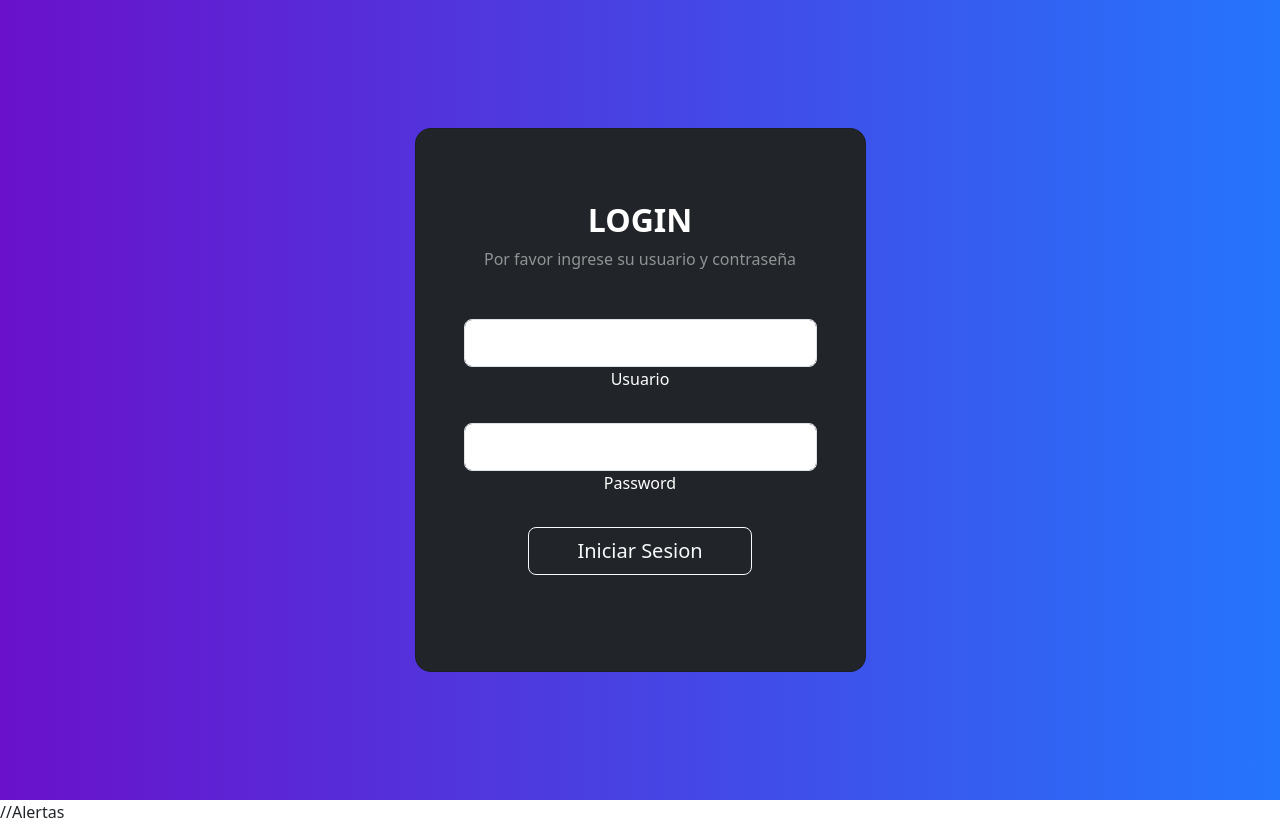
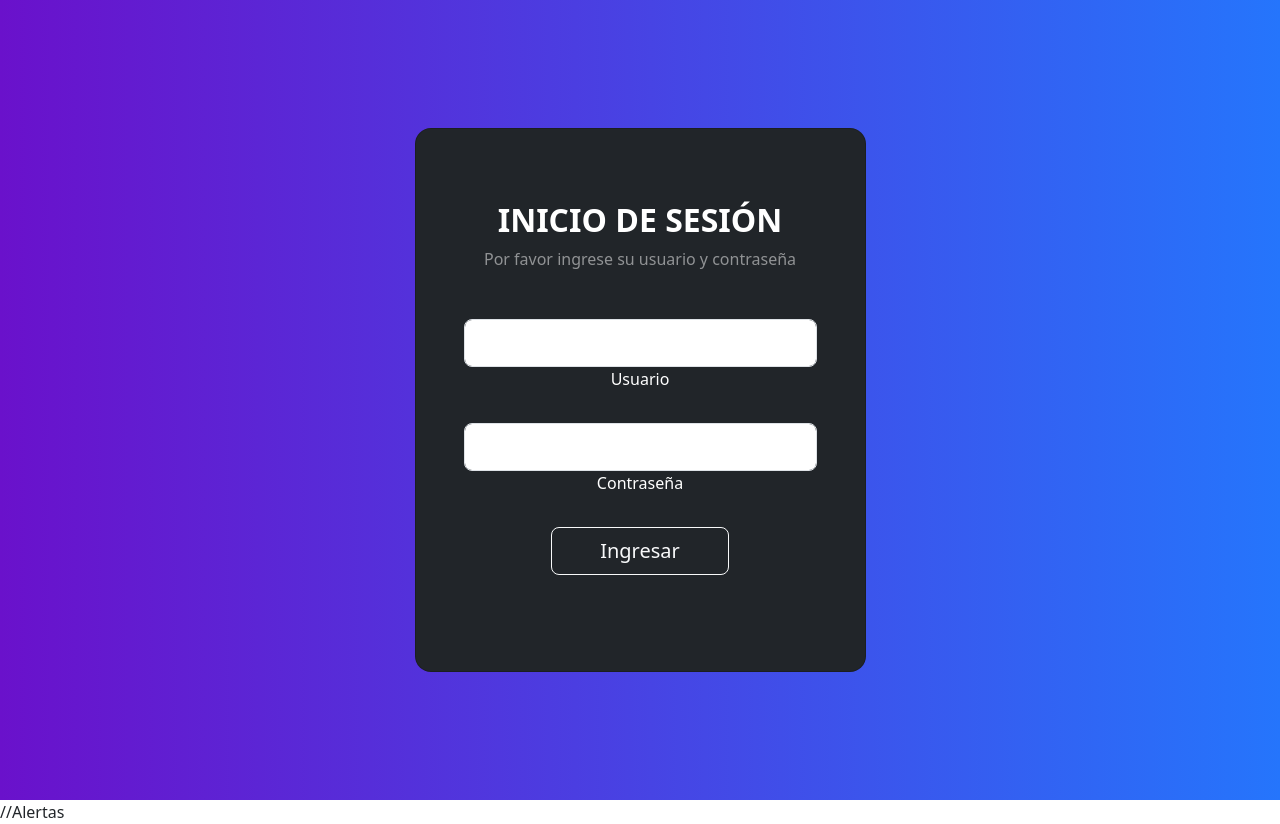
Before and after one commit to solorzanob90/sportia, a Flask app: page /login in a window 1280 px wide. Run offline with Flask 3, Linux system fonts and the light colour scheme.

Commit message:
revisión y  correcciones ortograficas

```diff
--- a/template/public/login.html
+++ b/template/public/login.html
@@ -1,9 +1,11 @@
 <!DOCTYPE html>
 <html lang="es">
+
 <head>
     <meta charset="UTF-8">
     <meta name="viewport" content="width=device-width, initial-scale=1.0">
-    <link href="https://cdn.jsdelivr.net/npm/bootstrap@5.3.2/dist/css/bootstrap.min.css" rel="stylesheet" integrity="sha384-T3c6CoIi6uLrA9TneNEoa7RxnatzjcDSCmG1MXxSR1GAsXEV/Dwwykc2MPK8M2HN" crossorigin="anonymous">
+    <link href="https://cdn.jsdelivr.net/npm/bootstrap@5.3.2/dist/css/bootstrap.min.css" rel="stylesheet"
+        integrity="sha384-T3c6CoIi6uLrA9TneNEoa7RxnatzjcDSCmG1MXxSR1GAsXEV/Dwwykc2MPK8M2HN" crossorigin="anonymous">
     <title>Acceso</title>
 
     <style>
@@ -32,19 +34,22 @@
 
                             <div class="mb-md-5 mt-md-4 pb-0">
 
-                                <h2 class="fw-bold mb-2 text-uppercase">Login</h2>
+                                <h2 class="fw-bold mb-2 text-uppercase">Inicio de Sesión</h2>
                                 <p class="text-white-50 mb-5">Por favor ingrese su usuario y contraseña</p>
 
                                 <form action="{{ url_for('verificarusuario') }}" method="POST">
                                     <div class="form-outline form-white mb-4">
-                                            <input type="text"  name="username" required class="form-control form-control-lg">
+                                        <input type="text" name="username" required
+                                            class="form-control form-control-lg">
                                         <label class="form-label">Usuario</label>
                                     </div>
                                     <div class="form-outline form-white mb-4">
-                                                <input type="password" name="password" required class="form-control form-control-lg">
-                                                <label class="form-label">Password</label>
+                                        <input type="password" name="password" required
+                                            class="form-control form-control-lg">
+                                        <label class="form-label">Contraseña</label>
                                     </div>
-                                          <button id="inicio-sesion" class="btn btn-outline-light btn-lg px-5" type="submit">Iniciar Sesion</button>
+                                    <button id="inicio-sesion" class="btn btn-outline-light btn-lg px-5"
+                                        type="submit">Ingresar</button>
                                 </form>
 
 
@@ -68,16 +73,18 @@
 
     <!-- Resto de tu contenido HTML -->
     </div>
-         <script src="https://cdn.jsdelivr.net/npm/bootstrap@5.3.2/dist/js/bootstrap.bundle.min.js" integrity="sha384-C6RzsynM9kWDrMNeT87bh95OGNyZPhcTNXj1NW7RuBCsyN/o0jlpcV8Qyq46cDfL" crossorigin="anonymous"></script>
+    <script src="https://cdn.jsdelivr.net/npm/bootstrap@5.3.2/dist/js/bootstrap.bundle.min.js"
+        integrity="sha384-C6RzsynM9kWDrMNeT87bh95OGNyZPhcTNXj1NW7RuBCsyN/o0jlpcV8Qyq46cDfL"
+        crossorigin="anonymous"></script>
     <script>
-            document.getElementById('inicio-sesion').addEventListener('click', function(event) {
+        document.getElementById('inicio-sesion').addEventListener('click', function (event) {
             event.preventDefault(); // Evita que se envíe el formulario de inmediato
 
             // Muestra el indicador de carga
             document.getElementById('cargador').style.display = 'block';
 
             // Simula un retraso de 2 segundos antes de enviar el formulario de inicio de sesión
-                setTimeout(function() {
+            setTimeout(function () {
                 // En un escenario real, aquí enviarías el formulario al servidor para el inicio de sesión
                 // Simulamos una redirección a una página de inicio después del retraso
                 window.location.href = '/paginaadmin'; // Cambia '/inicio' por tu ruta real de inicio
```
Lines whose indentation alone changed are shown as unchanged.
